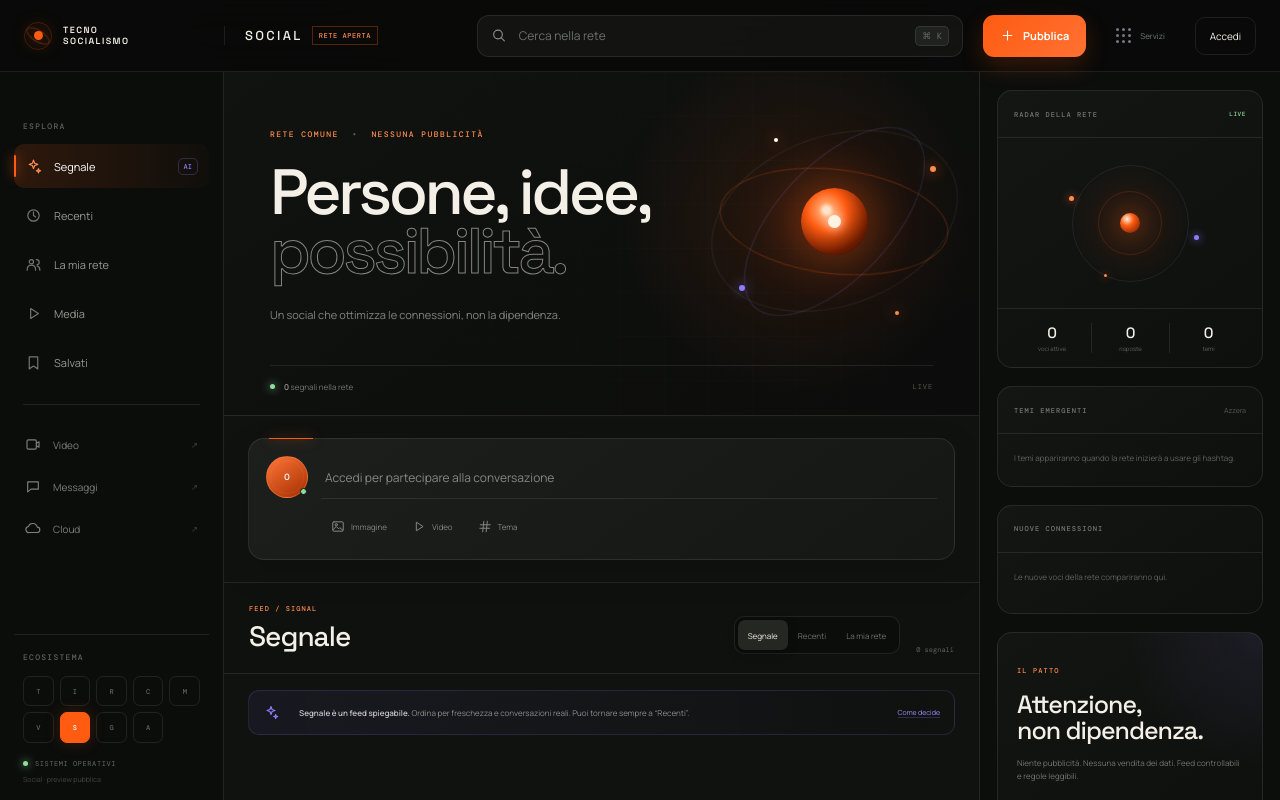
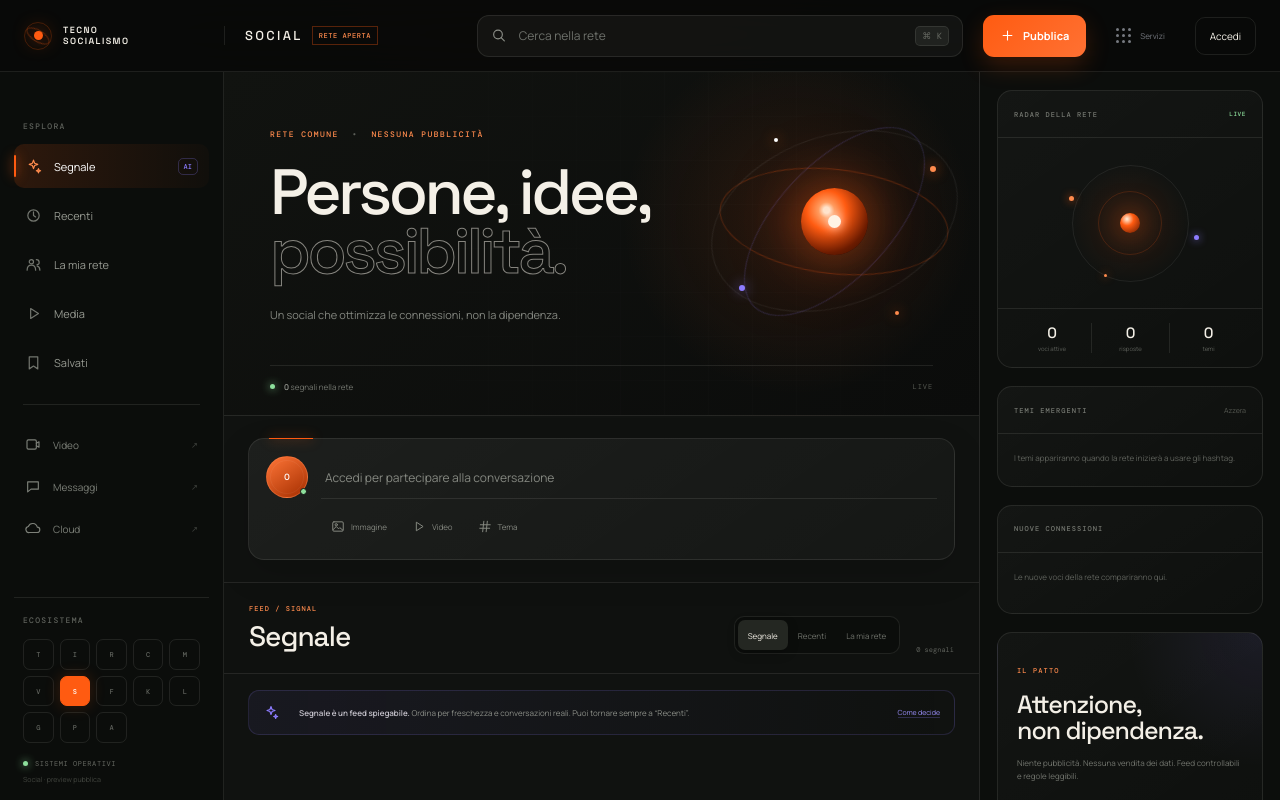
Before and after one commit to Karazakis/tecnosocialismo-social, a Next.js app: page / in a window 1280 px wide. Shown: the top 800 px of the page. Built offline with nearby package versions, Linux system fonts and the light colour scheme.

Commit message:
feat: add Lavoro to suite navigation

```diff
--- a/app/social-app.tsx
+++ b/app/social-app.tsx
@@ -16,7 +16,11 @@ const suiteLinks = [
   { label: "Mail", href: "https://mail.tecnosocialismo.com", mark: "M" },
   { label: "Video", href: VIDEO_ORIGIN, mark: "V" },
   { label: "Social", href: SOCIAL_ORIGIN, mark: "S", current: true },
+  { label: "Sport", href: "https://sport.tecnosocialismo.com", mark: "F" },
+  { label: "Market", href: "https://market.tecnosocialismo.com", mark: "K" },
+  { label: "Lavoro", href: "https://lavoro.tecnosocialismo.com", mark: "L" },
   { label: "Messaggi", href: "https://messaggi.tecnosocialismo.com", mark: "G" },
+  { label: "Militant", href: "https://militant.tecnosocialismo.com", mark: "P" },
   { label: "Account", href: "https://login.tecnosocialismo.com", mark: "A" },
 ];
 
```
